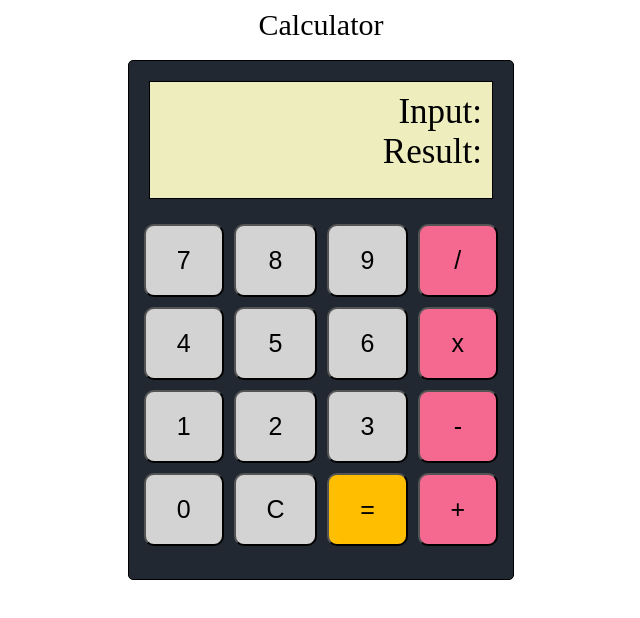
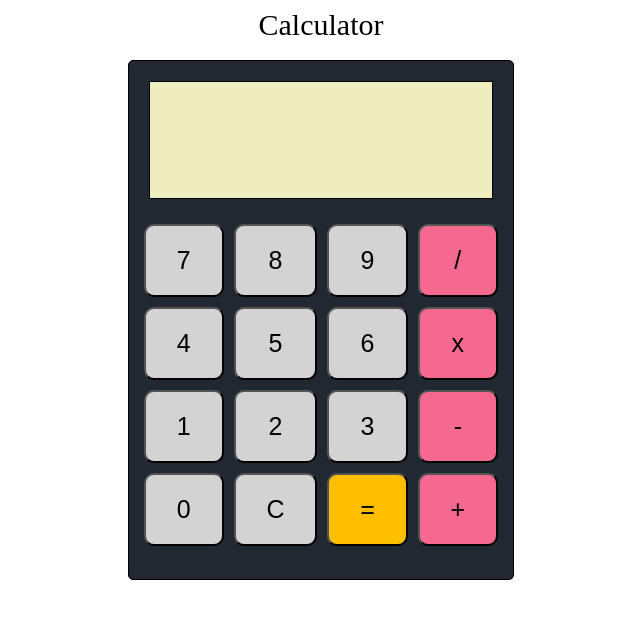
Before and after one commit to steve-connolly/calculator_proj, a plain HTML site: page index.html in a window 1280 px wide. Shown: the whole page, without its empty margins (319-959 px from the left). Drawn offline with Linux system fonts and the light colour scheme.

Commit message:
got rid of input and result text in display window

```diff
--- a/index.html
+++ b/index.html
@@ -11,8 +11,8 @@
     </div>
     <br>
     <div class="calculator">
-        <div class="input">Input: <span id="num1"></span><span id="operator"></span><span id="num2"></span>
-            <div id="result">Result: <span id="result"></span>
+        <div class="input"><span id="num1"></span><span id="operator"></span><span id="num2"></span>
+            <div id="result"><span id="result"></span>
             </div>
         </div>
         <div class="grid">
```
